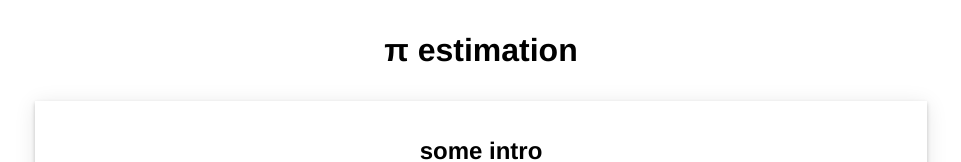
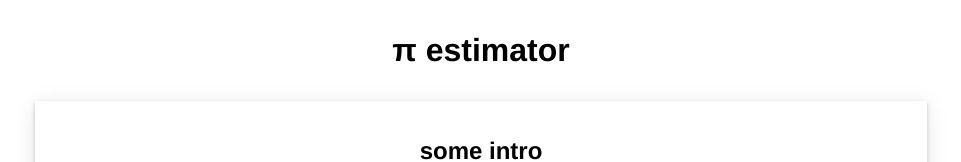
Before and after one commit to citrus-gat/pi-estimation, an Angular app: page / in a window 1280 px wide. Shown: the top 162 px of the page, without its empty margins (159-1120 px from the left). Built offline with nearby package versions, Linux system fonts and the light colour scheme.

Commit message:
changed h1

```diff
--- a/src/app/app.component.ts
+++ b/src/app/app.component.ts
@@ -12,7 +12,7 @@ import { CircleComponent } from './circle/circle.component';
   styleUrl: './app.component.css'
 })
 export class AppComponent {
-  title:string = 'π estimation';
+  title:string = 'π estimator';
   maxSteps:number = 5;
   step:number = 2;
 
```
